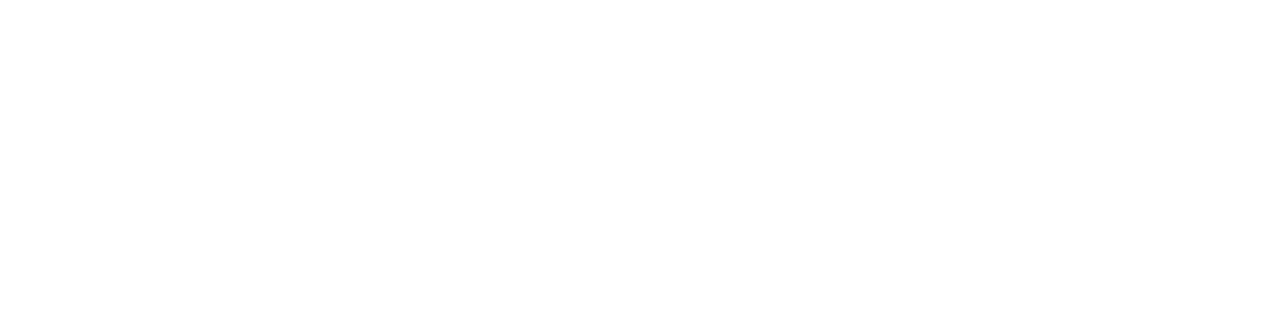
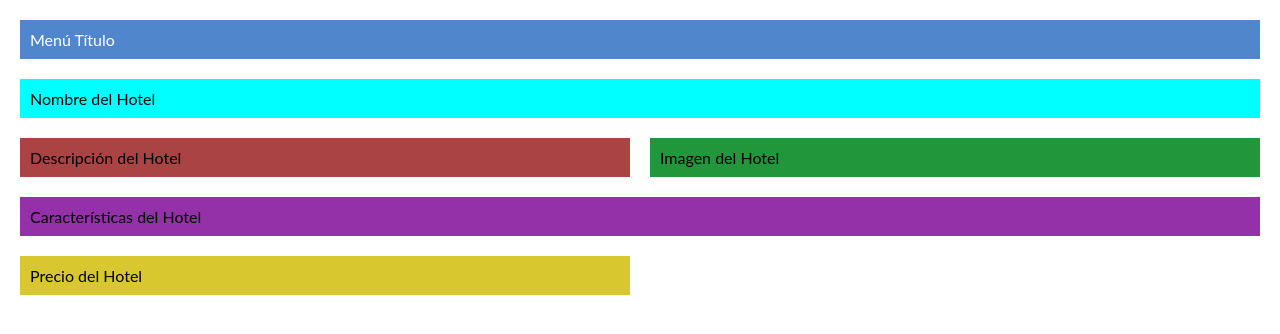
Before and after one commit to nacho-esperanza/proyecto-arqsoft, a React (Create React App) app in the folder frontend-proyecto/client/: page /lista/hotel in a window 1280 px wide. Before the commit this address had no page. Shown: the top 334 px of the page. Built offline with nearby package versions, Linux system fonts and the light colour scheme.

Commit message:
hotel v1

```diff
--- a/frontend-proyecto/client/src/App.js
+++ b/frontend-proyecto/client/src/App.js
@@ -16,7 +16,7 @@ function App() {
         <Routes>
           <Route path="/" element={<Home/>}></Route>
           <Route path="/lista" element={<Lista/>}></Route>
-          <Route path="/lista/:id " element={<Hotel/>}></Route>
+          <Route path="/lista/hotel" element={<Hotel/>}></Route>
           <Route path="/login" element={<Login/>}></Route>
           <Route path="/signup" element={<SignUp/>}></Route>
         </Routes>
--- a/frontend-proyecto/client/src/pages/Hotel.js
+++ b/frontend-proyecto/client/src/pages/Hotel.js
@@ -1,6 +1,6 @@
 import React from "react";
 
-import './Home.css';
+import './Hotel.css';
 const Hotel = () => {
   return (
     <div className="home-container">
--- a/frontend-proyecto/client/src/pages/Lista.js
+++ b/frontend-proyecto/client/src/pages/Lista.js
@@ -6,7 +6,7 @@ const Lista = () => {
   return (
     <div>
     hoteles
-    <button onClick={() => window.location.href = '/Hotel.js'}>Este si!</button>
+    <button onClick={() => window.location.href = 'lista/hotel'}>Este si!</button>
     </div>
   );
 };
```
